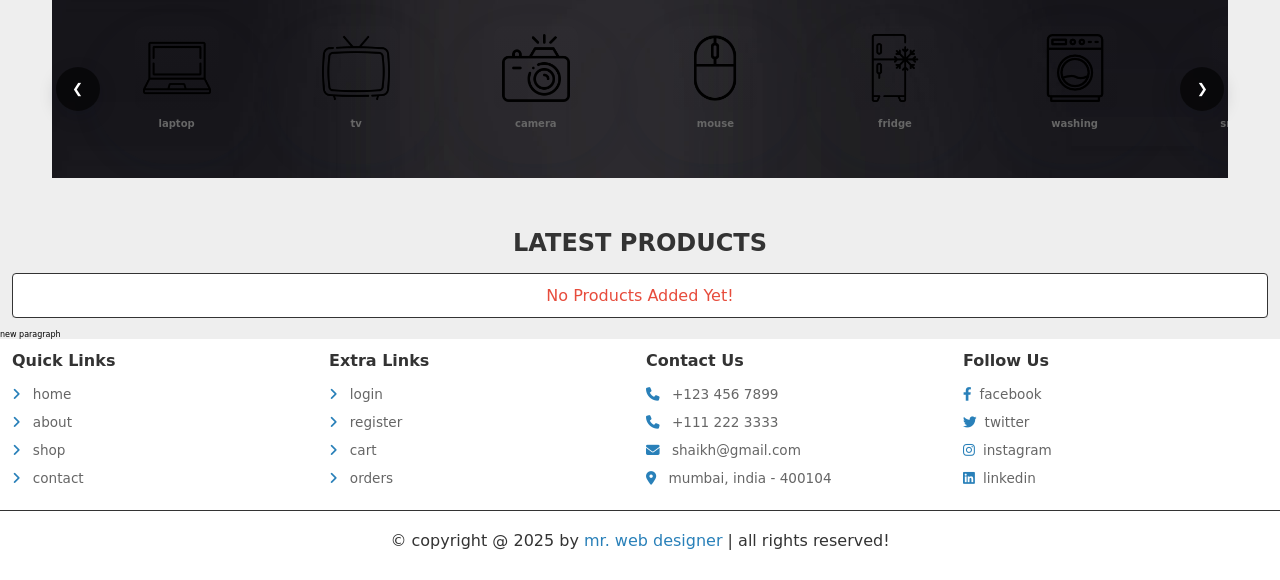
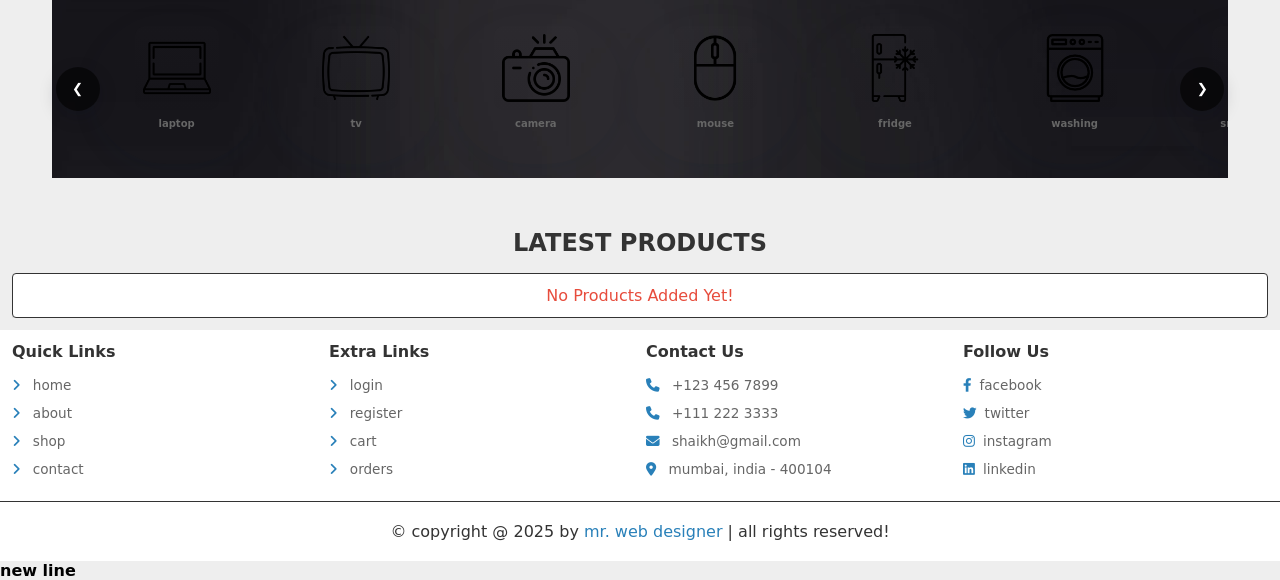
Before and after one commit to Krishnapiriyan/web_project, a PHP site: page /home.php in a window 1280 px wide. Shown: the part 754-1334 px from the top of the page. Before the commit the page ends 1304 px from the top, so only its background shows below. Run offline with PHP 8.4, Linux system fonts and the light colour scheme; data that the repository does not hold is empty; some libraries are stand-ins or nearby versions.

Commit message:
new line

```diff
--- a/vk3_systems/home.php
+++ b/vk3_systems/home.php
@@ -224,8 +224,6 @@ include 'components/wishlist_cart.php';
 
 </section>
 
-<p>new paragraph</p>
-
 <?php include 'components/footer.php'; ?>
 
 <!-- removed Swiper JS include to avoid external framework setup -->
@@ -325,5 +323,7 @@ document.querySelectorAll('.swiper').forEach(function(swiperEl){
 })();
 </script>
 
+<h1>new line</h1>
+
 </body>
 </html>
```
